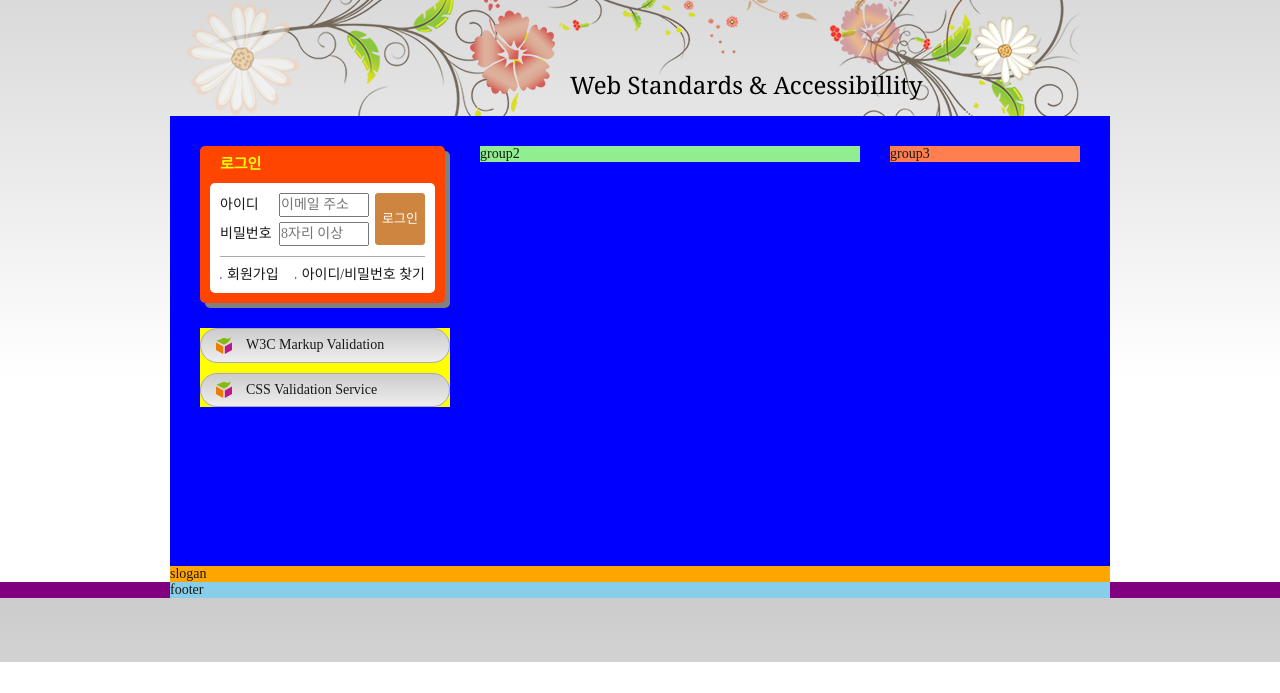
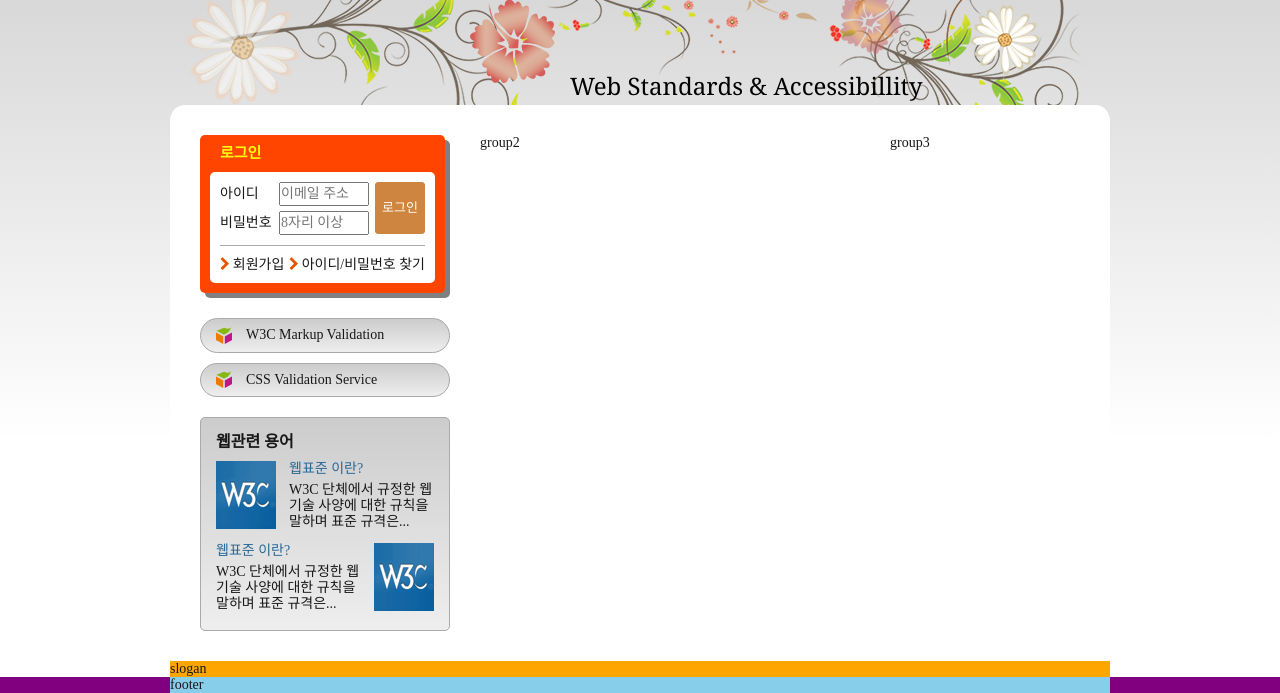
Before and after one commit to seul-yun/FDS17_Fixed, a plain HTML site: page index.html in a window 1280 px wide. Shown: the part 138-831 px from the top of the page. Before the commit the page ends 800 px from the top, so only its background shows below. Drawn offline with Linux system fonts and the light colour scheme; a web font is replaced by a local one.

Commit message:
웹 관련 용어 마크업 및 디자인 구현

```diff
--- a/css/style.css
+++ b/css/style.css
@@ -33,20 +33,21 @@ a {
 }
 /* 레이아웃 */
 .container{
-    /* background-color: #ccc; */
+    /* background-color: #ccc;
     display: flex;
     flex-flow: column nowrap;
-    align-items: center;
+    align-items: center; */
 }
 .header, .visual, .main, .slogan, .footer{
     width: 940px;
-
+    margin-left: auto;
+    margin-right: auto;
 }
 /* 헤더 */
 .header{
     background-color: #fff;
     border-radius: 0 0 15px 15px;
-    padding: 0 30px 0 30px;
+    padding: 1px 30px;
     position: relative;
 }
 /* 로고 */
@@ -227,24 +228,25 @@ a {
 }
 /* 메인 콘텐츠 */
 .main{
-    background-color: blue;
+    background-color: #fff;
     min-height: 450px;
     padding: 30px;
     display: flex;
     flex-flow: row nowrap ;
     justify-content: space-between;
     align-items: flex-start;
+    border-radius: 15px 15px 0 0;
 }
 .group1{
     /* background-color: pink; */
     width: 250px;
 }
 .group2{
-    background-color: lightgreen;
+    /* background-color: lightgreen; */
     width: 380px;
 }
 .group3{
-    background-color: coral;
+    /* background-color: coral; */
     width: 190px;
 }
 .clearfix::after{
@@ -323,7 +325,7 @@ a {
 }
 .member-only a{
     padding-top: 5px ;
-    padding-left: 5px;
+    padding-bottom: 5px;
 }
 .member-only li:first-child{
     float: left;
@@ -331,17 +333,17 @@ a {
 .member-only li:last-child{
     float: right;
 }
-.member-only li::before{
+.member-only a::before{
     content: '\e803';
     font-family: 'fontello';
-    color: blue;
-    font-size: .2em;
+    color: #e65400;
     display: inline-block;
+    margin-right: .2em;
 }
 /* 유효성 검사 배너 링크 */
 .validation-list{
     margin-top: 25px;
-    background-color: yellow;
+    /* background-color: yellow; */
     list-style: none;
     padding-left: 0;
     margin-bottom: 0;
@@ -361,6 +363,56 @@ a {
 .validation-list a:hover{
     color: #f00;
 }
+/* 웹 관련 용어 */
+.term {
+    border: 1px solid #aaa;
+    background: #ccc linear-gradient(180deg,#ccc,#eee);
+    border-radius: 5px;
+    margin-top: 20px;
+    padding: 15px;
+
+}
+.term-heading {
+    margin: 0;
+    font-weight: 700;
+    font-size: 1.6rem;
+}
+.term-list {
+    margin-top: 10px;
+    margin-bottom: 0;
+}
+.term-list > div {
+    margin-top: 10px;
+}
+.term-list > div::after{
+    content: "";
+    clear: both;
+    display: block;
+}
+.term-list-subject{
+    color: #296897;
+}
+.odd .term-list-subject, .odd .term-list-brief {
+    float: right;
+    width: 145px;
+}
+.odd .term-list-thumbnail{
+    float: left;
+    margin-left: 0;
+}
+.term-list-brief {
+    margin-left: 0;
+    margin-top:5px;
+}
+.even .term-list-subject, .even .term-list-brief {
+    float: left;
+    width: 145px;
+}
+.even .term-list-thumbnail{
+    float: right;
+    margin-left: 0;
+}
+
 /* 슬로건 */
 .slogan{
     background-color: orange;
--- a/index.html
+++ b/index.html
@@ -121,6 +121,31 @@
                     <li><a href="https://validator.w3.org/" target="_blank" title="마크업 유효성 검사 사이트로 이동(새창)">W3C Markup Validation</a></li>
                     <li><a href="https://jigsaw.w3.org/css-validator/" target="_blank" title="CSS 유효성 검사 사이트로 이동(새창)">CSS Validation Service</a></li>
                 </ul>
+                <section class="term">
+                    <h2 class="term-heading"> 웹관련 용어</h2>
+                    <dl class="term-list">
+                        <div class="odd">
+                            <dt class="term-list-subject">웹표준 이란?</dt>
+                            <dd class="term-list-thumbnail">
+                                <img src="./images/web_standards.gif" alt="W3C" />
+                            </dd>
+                            <dd class="term-list-brief">
+                            <a href="#">
+                                W3C 단체에서 규정한 웹 기술 사양에 대한 규칙을 말하며 표준 규격은...</a>
+                            </dd>
+                        </div>
+                        <div class="even">
+                            <dt class="term-list-subject">웹표준 이란?</dt>
+                            <dd class="term-list-thumbnail">
+                                <img src="./images/web_standards.gif" alt="W3C" />
+                            </dd>
+                            <dd class="term-list-brief">
+                            <a href="#">
+                                W3C 단체에서 규정한 웹 기술 사양에 대한 규칙을 말하며 표준 규격은...</a>
+                            </dd>
+                        </div>
+                    </dl>
+                </section>
             </div>
             <div class="group group2">group2</div>
             <div class="group group3">group3</div>
```
